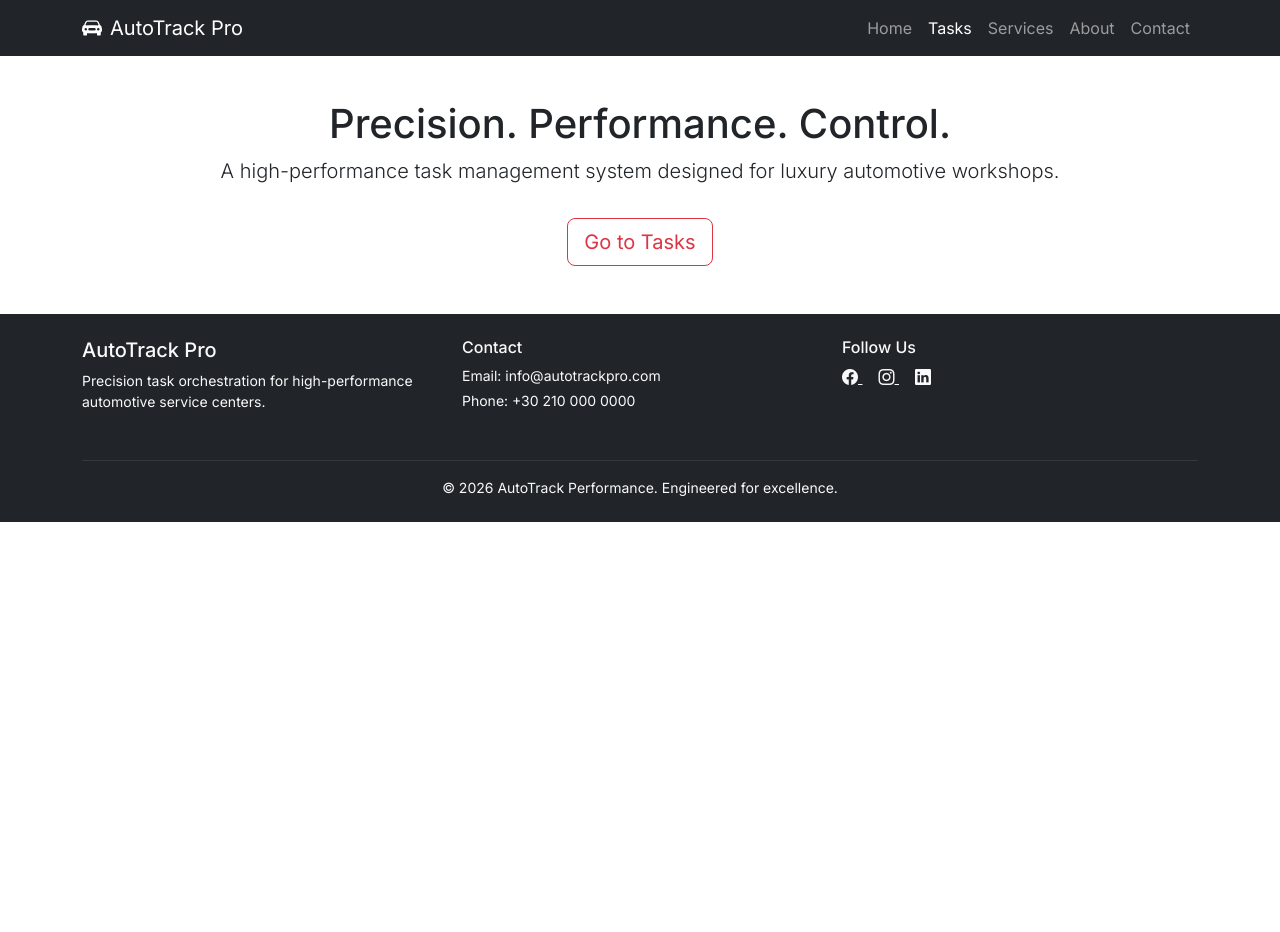
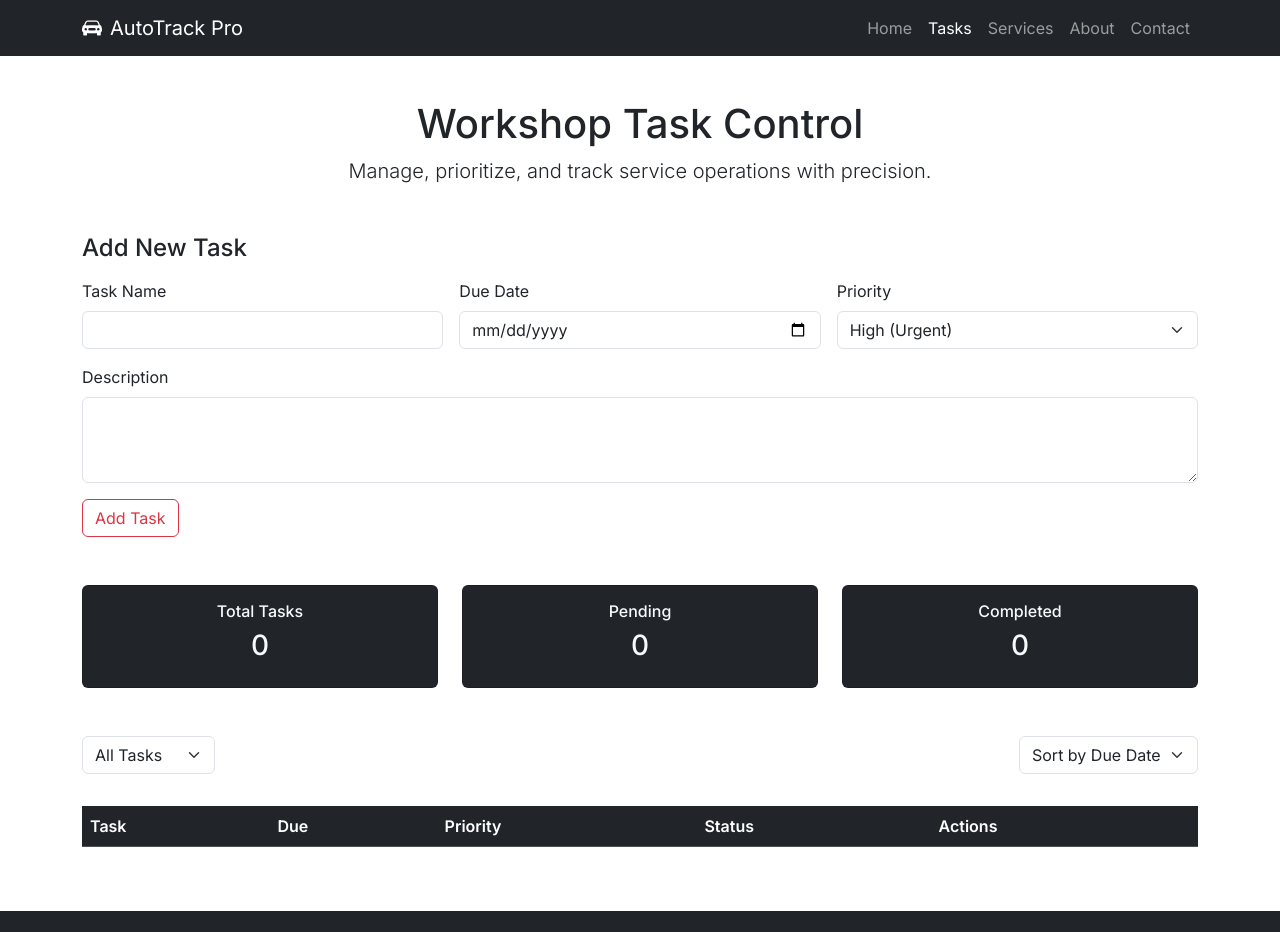
Before and after one commit to Thtekos/autotrack-pro, a plain HTML site: page tasks.html in a window 1280 px wide. Shown: the top 932 px of the page. Before the commit the page ends 800 px from the top, so only its background shows below. Drawn offline with nearby package versions, Linux system fonts and the light colour scheme.

Commit message:
Tasks page HTML layout and form structure

```diff
--- a/tasks.html
+++ b/tasks.html
@@ -72,20 +72,126 @@
 <!------------------------------------------------------------------------------------->
 
 <main class="container" style="padding-top: 100px;">
-    <!-- Page-specific content starts here -->
 
-    <section class="text-center">
-        <h1>Precision. Performance. Control.</h1>
+    <!-- Page Title -->
+    <section class="mb-5 text-center">
+        <h1>Workshop Task Control</h1>
         <p class="lead">
-            A high-performance task management system designed for luxury automotive workshops.
+            Manage, prioritize, and track service operations with precision.
         </p>
-
-        <a href="tasks.html" class="btn btn-outline-danger btn-lg mt-3">
-            Go to Tasks
-        </a>
     </section>
 
-    <!-- Page-specific content ends here -->
+    <!-- Task Creation Form -->
+    <section class="mb-5">
+        <h4 class="mb-3">Add New Task</h4>
+
+        <form id="taskForm" class="row g-3">
+
+            <div class="col-md-4">
+                <label for="taskName" class="form-label">Task Name</label>
+                <input type="text" id="taskName" class="form-control" required>
+            </div>
+
+            <div class="col-md-4">
+                <label for="taskDueDate" class="form-label">Due Date</label>
+                <input type="date" id="taskDueDate" class="form-control" required>
+            </div>
+
+            <div class="col-md-4">
+                <label for="taskPriority" class="form-label">Priority</label>
+                <select id="taskPriority" class="form-select">
+                    <option value="High">High (Urgent)</option>
+                    <option value="Medium">Medium</option>
+                    <option value="Low">Low</option>
+                </select>
+            </div>
+
+            <div class="col-12">
+                <label for="taskDescription" class="form-label">Description</label>
+                <textarea id="taskDescription" class="form-control" rows="3"></textarea>
+            </div>
+
+            <div class="col-12">
+                <button type="submit" class="btn btn-outline-danger">
+                    Add Task
+                </button>
+            </div>
+
+        </form>
+    </section>
+
+    <!-- Task Summary -->
+    <section class="mb-5">
+        <div class="row text-center">
+
+            <div class="col-md-4">
+                <div class="card bg-dark text-light">
+                    <div class="card-body">
+                        <h6>Total Tasks</h6>
+                        <h3 id="totalTasks">0</h3>
+                    </div>
+                </div>
+            </div>
+
+            <div class="col-md-4">
+                <div class="card bg-dark text-light">
+                    <div class="card-body">
+                        <h6>Pending</h6>
+                        <h3 id="pendingTasks">0</h3>
+                    </div>
+                </div>
+            </div>
+
+            <div class="col-md-4">
+                <div class="card bg-dark text-light">
+                    <div class="card-body">
+                        <h6>Completed</h6>
+                        <h3 id="completedTasks">0</h3>
+                    </div>
+                </div>
+            </div>
+
+        </div>
+    </section>
+
+    <!-- Filters & Sorting -->
+    <section class="mb-4 d-flex justify-content-between align-items-center flex-wrap">
+        <div class="mb-2">
+            <select id="statusFilter" class="form-select">
+                <option value="all">All Tasks</option>
+                <option value="pending">Pending</option>
+                <option value="completed">Completed</option>
+            </select>
+        </div>
+
+        <div class="mb-2">
+            <select id="sortTasks" class="form-select">
+                <option value="date">Sort by Due Date</option>
+                <option value="name">Sort by Name</option>
+            </select>
+        </div>
+    </section>
+
+    <!-- Task Table -->
+    <section>
+        <div class="table-responsive">
+            <table class="table table-dark table-hover align-middle">
+                <thead>
+                    <tr>
+                        <th>Task</th>
+                        <th>Due</th>
+                        <th>Priority</th>
+                        <th>Status</th>
+                        <th>Actions</th>
+                    </tr>
+                </thead>
+                <tbody id="taskTableBody">
+                    <!-- Tasks will be injected here -->
+                </tbody>
+            </table>
+        </div>
+    </section>
+
 </main>
 
 <!------------------------------------------------------------------------------------->
```
